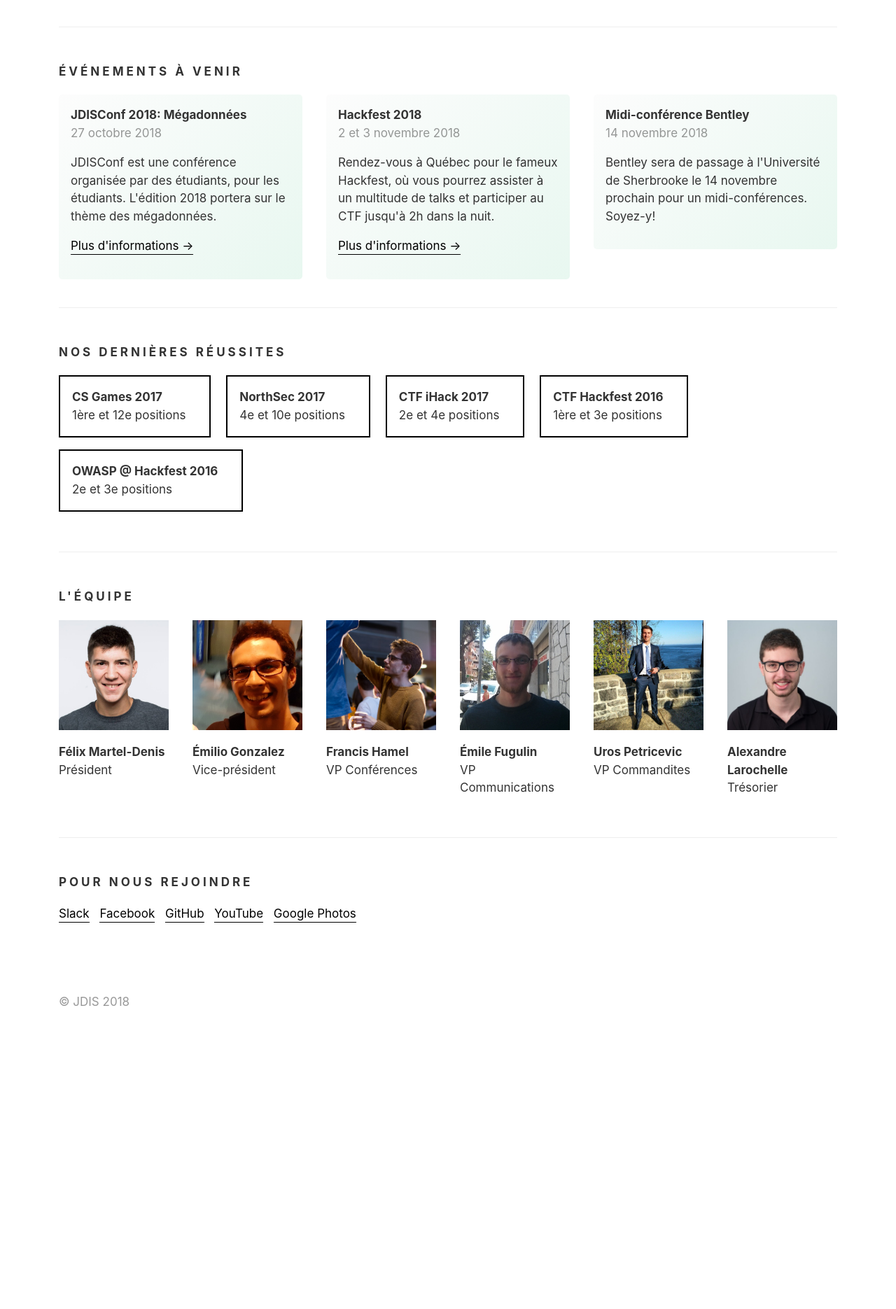
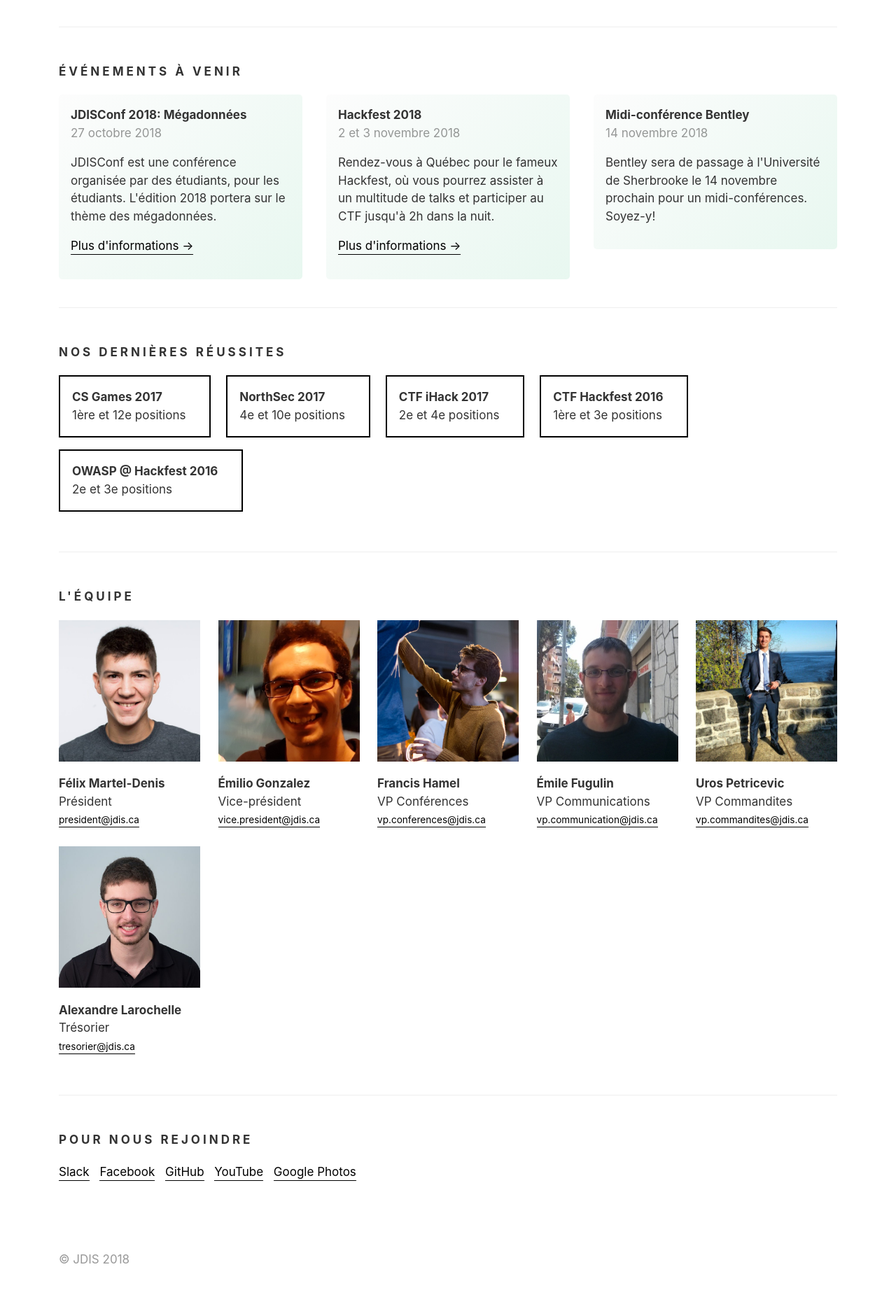
Before and after one commit to JDIS/Website, a Jekyll site: the page built from _pages/index.html, in a window 1280 px wide. Shown: the part 1314-3184 px from the top of the page at 70% size. Built offline with Jekyll 4.4.1, drawn with Linux system fonts in a browser that asks for light colours; some web fonts are replaced; before the commit the page ends 2815 px from its top, so only the background shows below that.

Commit message:
Ajout des adresses courriel des membres de l'équipe

```diff
--- a/_data/members.json
+++ b/_data/members.json
@@ -17,24 +17,28 @@
     "name": "Francis Hamel",
     "title": "VP Conférences",
     "image_url": "francis.jpg",
+    "email": "vp.conferences@jdis.ca",
     "is_active": true
   },
   {
     "name": "Émile Fugulin",
     "title": "VP Communications",
     "image_url": "efugulin.jpeg",
+    "email": "vp.communication@jdis.ca",
     "is_active": true
   },
   {
     "name": "Uros Petricevic",
     "title": "VP Commandites",
     "image_url": "uros.jpg",
+    "email": "vp.commandites@jdis.ca",
     "is_active": true
   },
   {
     "name": "Alexandre Larochelle",
     "title": "Trésorier",
     "image_url": "larochelle.jpg",
+    "email": "tresorier@jdis.ca",
     "is_active": true
   }
 ]
--- a/_pages/index.html
+++ b/_pages/index.html
@@ -79,7 +79,8 @@ layout: page
     <li class="member">
       <img class="member-image" src="/assets/img/members/{{ member.image_url }}" alt="{{ member.name }}, {{ member.title }}">
       <b>{{ member.name }}</b><br/>
-      <span>{{ member.title }}</span>
+      <span>{{ member.title }}</span><br/>
+      <span class="small-text"><a href="mailto:{{ member.email }}">{{ member.email }}</a></span>
     </li>
   {% endfor %}
   </ul>
--- a/_sass/_layout.scss
+++ b/_sass/_layout.scss
@@ -58,6 +58,10 @@ $spacer: 20px;
   margin-bottom: 0.7em;
 }
 
+.small-text {
+  font-size: 0.8em;
+}
+
 ul.grid {
   list-style: none;
   display: grid;
@@ -93,18 +97,9 @@ ul.grid {
   }
 
   &.grid-team {
-    grid-gap: 0 2em;
+    grid-gap: 0.5em 1.5em;
     align-items: flex-start;
-    grid-template-columns: repeat(6, 1fr);
-    @media (max-width: 1100px){
-      grid-template-columns: repeat(3, 1fr);
-    }
-    @media (max-width: 600px){
-      grid-template-columns: repeat(2, 1fr);
-    }
-    @media (max-width: 370px){
-      grid-template-columns: repeat(1, 1fr);
-    }
+    grid-template-columns: repeat(auto-fit, minmax(175px, 1fr) );
   }
 }
 
--- a/_sass/_reset.scss
+++ b/_sass/_reset.scss
@@ -3,9 +3,9 @@
    License: none (public domain)
 */
 
-html, body, div, span, applet, object, iframe,
+html, body, div, applet, object, iframe,
 h1, h2, h3, h4, h5, h6, p, blockquote, pre,
-a, abbr, acronym, address, big, cite, code,
+abbr, acronym, address, big, cite, code,
 del, dfn, em, img, ins, kbd, q, s, samp,
 small, strike, strong, sub, sup, tt, var,
 b, u, i, center,
```
